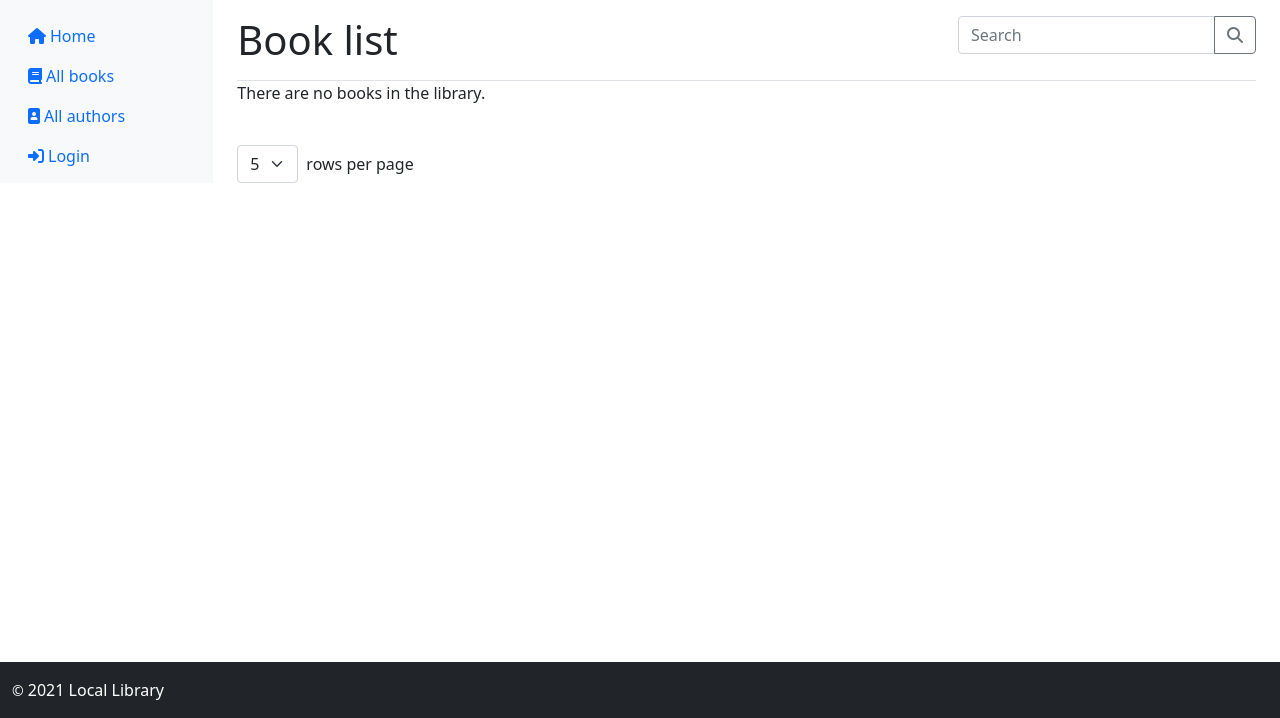
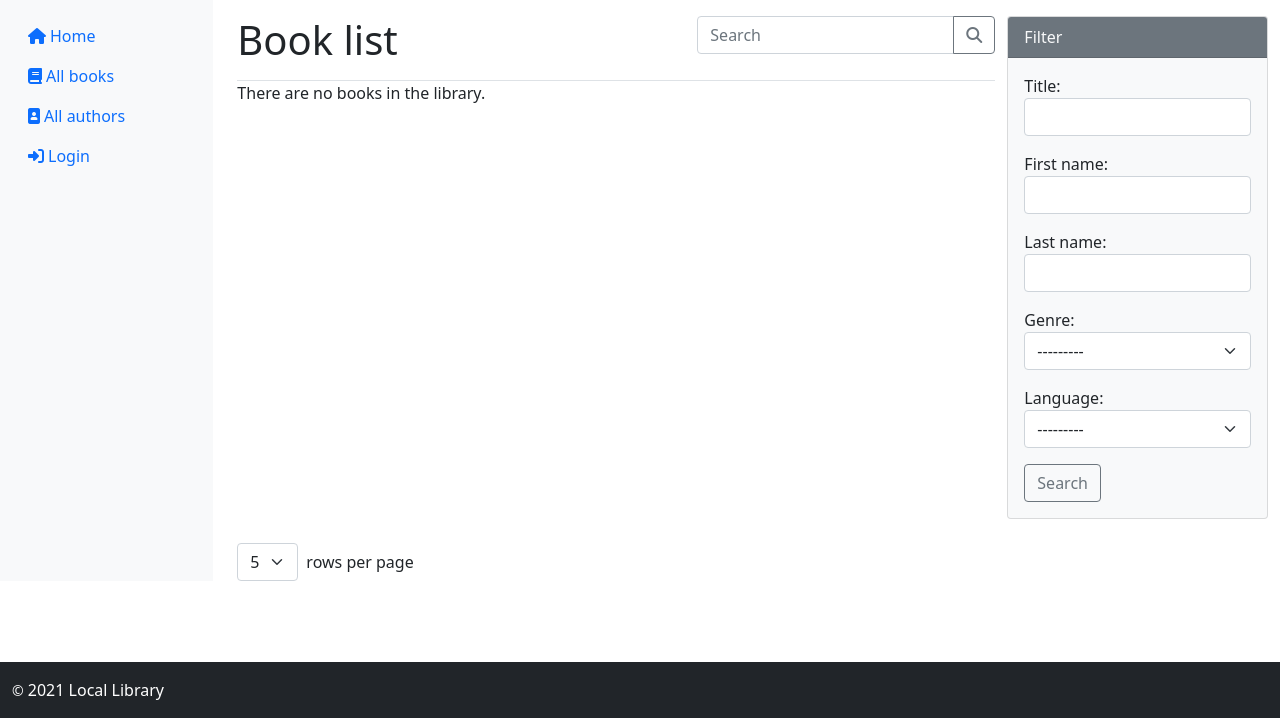
Before and after one commit to akifumi-maeda/django_local_library, a Django app: page /catalog/books/ in a window 1280 px wide. Shown: the part 82-800 px from the top of the page. Run offline with Django 3.2, Linux system fonts and the light colour scheme; data that the repository does not hold is empty; some libraries are stand-ins or nearby versions.

Commit message:
add Book filter form

```diff
--- a/catalog/forms.py
+++ b/catalog/forms.py
@@ -64,3 +64,37 @@ class PaginateByForm(forms.Form):
         required=True,
         widget=forms.widgets.Select(attrs={'class': 'form-select'},),
     )
+
+from .models import Genre, Language
+
+class BookFilterForm(forms.Form):
+    book_title = forms.CharField(
+        max_length=200,
+        required=False,
+        label='Title',
+        widget=forms.TextInput(attrs={'class': 'form-control'}),
+    )
+    author_first_name = forms.CharField(
+        max_length=100,
+        required=False,
+        label='First name',
+        widget=forms.TextInput(attrs={'class': 'form-control'}),
+    )
+    author_last_name = forms.CharField(
+        max_length=100,
+        required=False,
+        label='Last name',
+        widget=forms.TextInput(attrs={'class': 'form-control'}),
+    )
+    genre_select = forms.ModelChoiceField(
+        Genre.objects.all(),
+        required=False,
+        label='Genre',
+        widget=forms.Select(attrs={'class': 'form-select'}),
+    )
+    language_select = forms.ModelChoiceField(
+        Language.objects.all(),
+        required=False,
+        label='Language',
+        widget=forms.Select(attrs={'class': 'form-select'}),
+    )
--- a/catalog/templates/catalog/book_list.html
+++ b/catalog/templates/catalog/book_list.html
@@ -8,6 +8,8 @@
 {% endblock %}
 
 {% block content %}
+    <div class="row">
+        <div class="col-lg-8 col-xl-9">
             <div class="mt-3 pb-2 border-bottom d-sm-flex justify-content-between">
                 <h1>Book list</h1>
 
@@ -30,6 +32,19 @@
             {% else %}
                 <p>There are no books in the library.</p>
             {% endif %}
+        </div>
+
+        <div class="col-lg-4 col-xl-3 d-md-block mt-3 px-0 bg-light sidebar card">
+            <div class="card-header bg-secondary text-light">Filter</div>
+            <div class="card-body">
+                <form action="" method="get">
+                    {{ book_filter_form.as_p }}
+                    <button type="submit" class="btn btn-outline-secondary">Search</button>
+                </form>
+            </div>
+        </div>
+    </div>
+
 {% endblock %}
 
 {% block active_books %}active{% endblock %}
--- a/catalog/views.py
+++ b/catalog/views.py
@@ -41,22 +41,73 @@ def index(request):
 
 from django.views import generic
 from django.db.models import Q
-from .forms import PaginateByForm
+from .forms import BookFilterForm, PaginateByForm
+
 class BookListView(generic.ListView):
     model = Book
     paginate_by = 5
 
     def get_queryset(self):
+
+        book_list = Book.objects.all()
+
+        '''グローバル検索値を取得'''
         search = self.request.GET.get('search')
 
+        '''フィルター検索値を取得'''
+        f_kwargs ={}
+
+        filter_title =  self.request.GET.get('book_title')
+        if filter_title:
+            f_kwargs['title__icontains'] = filter_title
+
+        filter_first_name =  self.request.GET.get('author_first_name')
+        if filter_first_name:
+            f_kwargs['author__first_name__icontains'] = filter_first_name
+
+        filter_last_name =  self.request.GET.get('author_last_name')
+        if filter_last_name:
+            f_kwargs['author__last_name__icontains'] = filter_last_name
+
+        filter_genre = self.request.GET.get('genre_select')
+        if filter_genre:
+            f_kwargs['genre__pk'] = filter_genre
+
+        filter_language =  self.request.GET.get('language_select')
+        if filter_language:
+            f_kwargs['language__pk'] = filter_language
+
+        queries = [] # Qオブジェクトを格納するリスト
+
+        if f_kwargs:
+            q = Q(**f_kwargs)
+            queries.append(q)
+
+        if queries:
+            # filter(Q(...) & Q(...) & Q(...))を動的に行っている。
+            base_query = queries.pop()
+            for query in queries:
+                base_query &= query
+            book_list = book_list.filter(base_query)
+
+        print(book_list)
+
         if search:
+            # グローバル検索値からクエリを返す
             return Book.objects.filter(Q(title__icontains=search) | Q(author__first_name__icontains=search) | Q(author__last_name__icontains=search))
+        elif search == '':
+            # グローバル検索値が空白の時、すべてのオブジェクトを返す
+            return Book.objects.all()
         else:
-            return Book.objects.all()
+            # Filterの検索値からクエリを返す
+            return book_list
 
     def get_context_data(self, **kwargs):
         context = super().get_context_data(**kwargs)
-        context["paginate_by_form"] = PaginateByForm(self.request.session)
+        context['book_filter_form'] = BookFilterForm(self.request.GET)
+        context['paginate_by_form'] = PaginateByForm(self.request.session)
+        context['genre'] = Genre.objects.all()
+        context['language'] = Language.objects.all()
         return context
 
     def get_paginate_by(self, queryset):
--- a/locallibrary/settings.py
+++ b/locallibrary/settings.py
@@ -110,7 +110,7 @@ AUTH_PASSWORD_VALIDATORS = [
 # Internationalization
 # https://docs.djangoproject.com/en/3.2/topics/i18n/
 
-LANGUAGE_CODE = 'en-us'
+LANGUAGE_CODE = 'ja'
 
 TIME_ZONE = 'Asia/Tokyo' # change the time-zone to Asia/Tokyo
 
```
Lines whose indentation alone changed are shown as unchanged.
